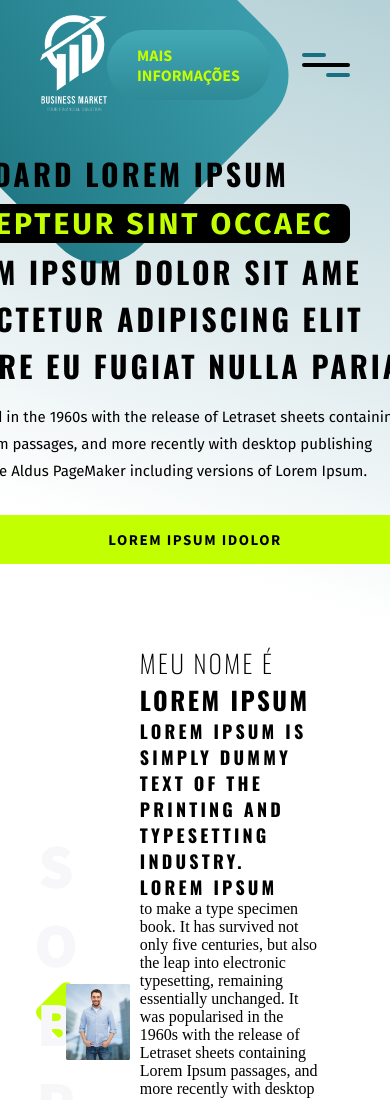
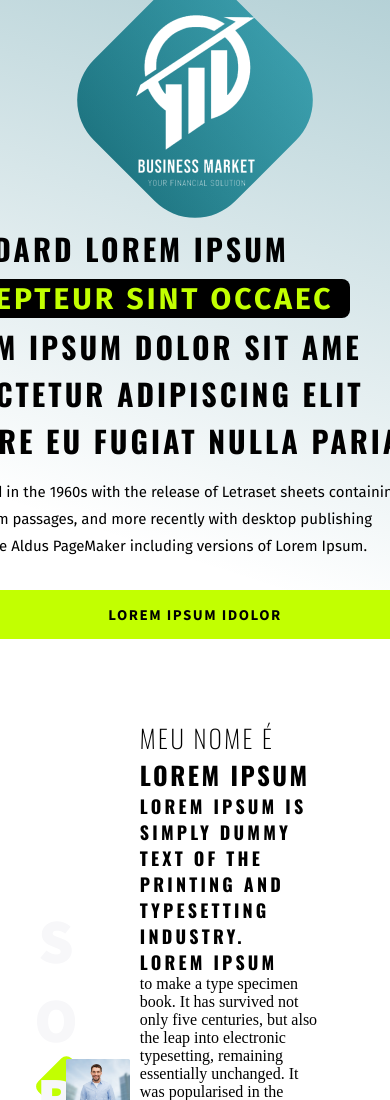
Before and after one commit to BrunoBrasolin/business-market, a website: page index.html in a window 390 px wide. Shown: the top 1100 px of the page. Drawn offline with nearby package versions, Linux system fonts and the light colour scheme.

Commit message:
repsponsive header

```diff
--- a/assets/scss/pages/_index.scss
+++ b/assets/scss/pages/_index.scss
@@ -82,6 +82,22 @@
       span::before {
         width: 3em;
       }
+    }
+  }
+
+  @media screen and (max-width: 600px) {
+    justify-content: center;
+
+    &__logo::after {
+      height: 200px;
+      width: 200px;
+
+      top: 0;
+      left: calc(50% - 100px);
+    }
+
+    &__div-helper {
+      display: none;
     }
   }
 }
```
Also changed, not shown: public/css/style.css.
